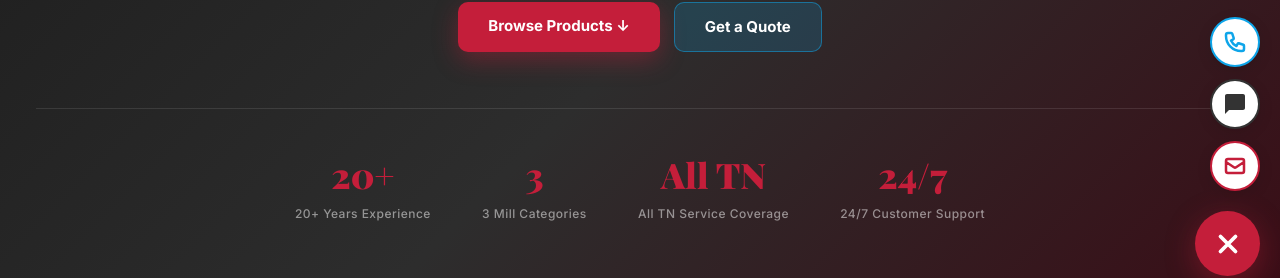
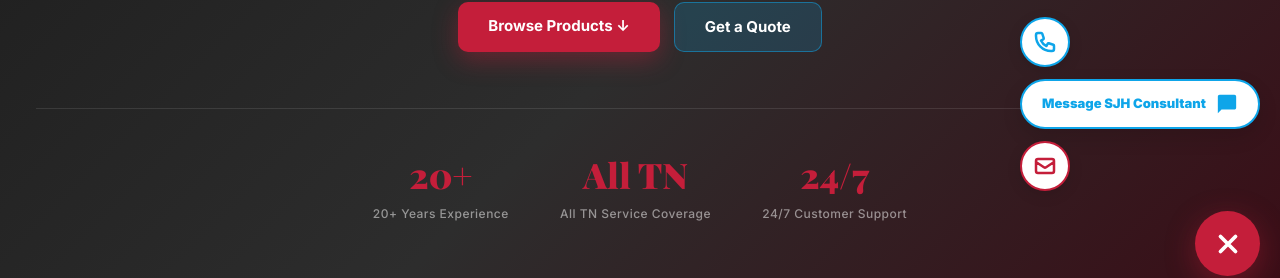
Before and after one commit to Balasuryaaa/SriJaiHari-frontend, a React (Vite) app: page / in a window 1280 px wide. Both pictures are taken after a click on the button 1227 px from the left and 747 px from the top of the page. Shown: the part 504-782 px from the top of the page. Built offline with nearby package versions, Linux system fonts and the light colour scheme; no server answers.

Commit message:
Enhanced chat visibility, persistence, and UI cleanup

```diff
--- a/src/components/ChatWidget.jsx
+++ b/src/components/ChatWidget.jsx
@@ -4,12 +4,16 @@ import { useLanguage } from '../context/LanguageContext'
 import { BASE_URL } from '../lib/api'
 
 function getRoomId() {
-  let id = sessionStorage.getItem('chat_room_id')
+  let id = localStorage.getItem('chat_room_id')
   if (!id) {
     id = 'user_' + Math.random().toString(36).slice(2) + '_' + Date.now()
-    sessionStorage.setItem('chat_room_id', id)
+    localStorage.setItem('chat_room_id', id)
   }
   return id
+}
+
+function getStoredName() {
+  return localStorage.getItem('chat_user_name') || ''
 }
 
 export default function ChatWidget({ forcedOpen, onClose }) {
@@ -17,8 +21,8 @@ export default function ChatWidget({ forcedOpen, onClose }) {
   const [messages, setMessages] = useState([])
   const [input, setInput] = useState('')
   const [connected, setConnected] = useState(false)
-  const [userName, setUserName] = useState(sessionStorage.getItem('chat_user_name') || '')
-  const [nameSubmitted, setNameSubmitted] = useState(!!sessionStorage.getItem('chat_user_name'))
+  const [userName, setUserName] = useState(getStoredName())
+  const [nameSubmitted, setNameSubmitted] = useState(!!getStoredName())
   const [nameInput, setNameInput] = useState('')
 
   const socketRef = useRef(null)
@@ -72,9 +76,8 @@ export default function ChatWidget({ forcedOpen, onClose }) {
   const handleNameSubmit = (e) => {
     e.preventDefault()
     if (!nameInput.trim()) return
-    const name = nameInput.trim()
-    sessionStorage.setItem('chat_user_name', name)
-    setUserName(name)
+    setUserName(nameInput)
+    localStorage.setItem('chat_user_name', nameInput)
     setNameSubmitted(true)
   }
 
@@ -95,10 +98,13 @@ export default function ChatWidget({ forcedOpen, onClose }) {
     }}>
       {/* Header */}
       <div style={{ background: '#111', color: '#fff', padding: '16px 20px', display: 'flex', alignItems: 'center', justifyContent: 'space-between' }}>
-        <div>
-          <div style={{ fontWeight: 800, fontSize: 13 }}>{t('chat.title')}</div>
-          <div style={{ fontSize: 10, opacity: 0.7 }}>{connected ? `🟢 ${t('chat.online')}` : `🔴 ${t('chat.connecting')}`}</div>
-        </div>
+        <div style={{ display: 'flex', alignItems: 'center', gap: 10 }}>
+            <div style={{ width: 8, height: 8, borderRadius: '50%', background: connected ? '#22c55e' : '#ff4b2b' }} />
+            <div>
+              <div style={{ fontWeight: 800, fontSize: 13 }}>SJH Engineering Solution</div>
+              <div style={{ fontSize: 10, opacity: 0.8, fontWeight: 700 }}>Consultant Messaging Service</div>
+            </div>
+          </div>
         <button onClick={onClose} style={{ background: 'none', border: 'none', color: '#fff', cursor: 'pointer' }}>
           <svg width="20" height="20" fill="none" stroke="currentColor" viewBox="0 0 24 24"><path strokeLinecap="round" strokeLinejoin="round" strokeWidth={2.5} d="M6 18L18 6M6 6l12 12" /></svg>
         </button>
--- a/src/components/FloatingInfo.jsx
+++ b/src/components/FloatingInfo.jsx
@@ -41,7 +41,7 @@ function FloatingInfo() {
                 </svg>
               </motion.a>
 
-              {/* Chat Option */}
+               {/* Chat Option */}
               <motion.button
                 onClick={toggleChat}
                 initial={{ opacity: 0, scale: 0.5, y: 20 }}
@@ -49,13 +49,14 @@ function FloatingInfo() {
                 exit={{ opacity: 0, scale: 0.5, y: 20 }}
                 transition={{ delay: 0.05 }}
                 style={{
-                  width: 50, height: 50, borderRadius: '50%', background: '#fff', border: `2px solid #333`,
-                  display: 'flex', alignItems: 'center', justifyContent: 'center', boxShadow: '0 4px 15px rgba(0,0,0,0.1)',
-                  cursor: 'pointer', color: '#333'
+                  height: 50, borderRadius: 25, background: '#fff', border: `2.5px solid ${CYAN}`,
+                  display: 'flex', alignItems: 'center', gap: 10, padding: '0 20px',
+                  boxShadow: '0 8px 20px rgba(0,0,0,0.12)', cursor: 'pointer', color: CYAN,
+                  fontWeight: 900, whiteSpace: 'nowrap'
                 }}
-                title="Live Chat"
               >
-                <svg width="24" height="24" fill="currentColor" viewBox="0 0 24 24">
+                <div style={{ fontSize: 13 }}>Message SJH Consultant</div>
+                <svg width="22" height="22" fill="currentColor" viewBox="0 0 24 24">
                   <path d="M20 2H4c-1.1 0-2 .9-2 2v18l4-4h14c1.1 0 2-.9 2-2V4c0-1.1-.9-2-2-2z" />
                 </svg>
               </motion.button>
--- a/src/pages/Home.jsx
+++ b/src/pages/Home.jsx
@@ -73,7 +73,6 @@ function Home() {
 						style={{ display:'flex', justifyContent:'center', gap:'clamp(1.5rem,4vw,4rem)', flexWrap:'wrap', paddingTop:40, borderTop:'1px solid rgba(255,255,255,0.1)', width:'100%' }}>
 						{[
 							{v:'20+', l: t('hero.years')},
-							{v:'3', l: t('hero.categories')},
 							{v:'All TN', l: t('hero.coverage')},
 							{v:'24/7', l: t('hero.support')}
 						].map(item => (
```
